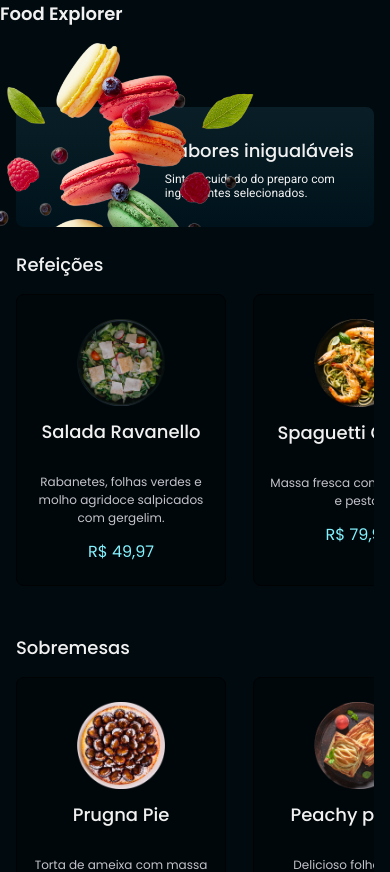
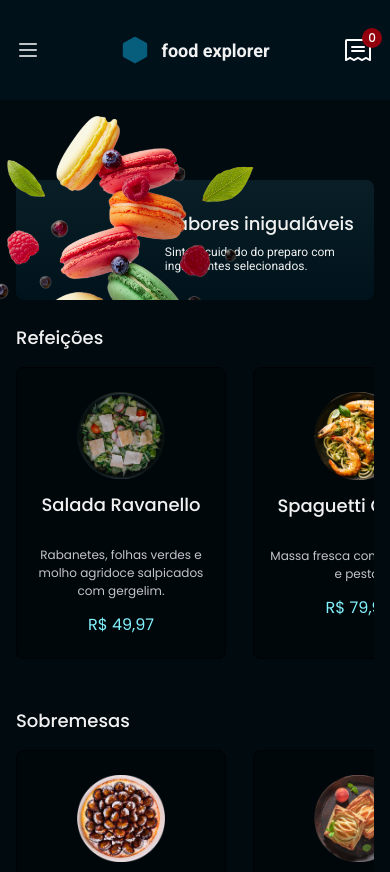
Before and after one commit to Carlosalexandree/foodexplorer, a React (Vite) app: page / in a window 390 px wide. Shown: the top 872 px of the page. Built offline with nearby package versions, Linux system fonts and the light colour scheme.

Commit message:
feat: add responsive header with mobile layout

```diff
--- a/package.json
+++ b/package.json
@@ -10,6 +10,7 @@
     "preview": "vite preview"
   },
   "dependencies": {
+    "@phosphor-icons/react": "^2.1.10",
     "react": "^18.2.0",
     "react-dom": "^18.2.0",
     "styled-components": "^6.1.8"
--- /dev/null
+++ b/src/components/Header/index.jsx
@@ -0,0 +1,44 @@
+import {
+  Hexagon,
+  List,
+  MagnifyingGlass,
+  Receipt,
+  SignOut,
+} from "@phosphor-icons/react";
+import { Container, Content } from "./styles";
+
+export function Header() {
+  return (
+    <Container>
+      <Content>
+        <button type="button" className="menu" aria-label="Abrir menu">
+          <List size={24} />
+        </button>
+
+        <div className="logo">
+          <Hexagon size={30} weight="fill" />
+          <h1>food explorer</h1>
+        </div>
+
+        <label className="search">
+          <MagnifyingGlass size={24} />
+          <input type="text" placeholder="Busque por pratos ou ingredientes" />
+        </label>
+
+        <button type="button" className="orders">
+          <Receipt size={24} />
+          Pedidos (0)
+        </button>
+
+        <button type="button" className="cart" aria-label="Pedidos">
+          <Receipt size={32} />
+          <span>0</span>
+        </button>
+
+        <button type="button" className="signout" aria-label="Sair">
+          <SignOut size={22} />
+        </button>
+      </Content>
+    </Container>
+  );
+}
--- /dev/null
+++ b/src/components/Header/styles.js
@@ -0,0 +1,131 @@
+import styled from "styled-components";
+
+export const Container = styled.header`
+  width: 100%;
+  height: 6.25rem;
+  padding-inline: 1rem;
+  background: ${({ theme }) => theme.DARK.D600};
+
+  @media (${({ theme }) => theme.SCREENS.LG}) {
+    height: 104px;
+  }
+`;
+
+export const Content = styled.div`
+  display: grid;
+  grid-template-columns: 1fr auto 1fr;
+  align-items: center;
+  max-width: 70rem;
+  height: 100%;
+  margin-inline: auto;
+
+  button {
+    display: flex;
+    align-items: center;
+    background: none;
+    border: none;
+    color: ${({ theme }) => theme.LIGHT.L100};
+  }
+
+  .menu {
+    justify-self: start;
+  }
+
+  .logo {
+    display: flex;
+    align-items: center;
+    gap: 11px;
+
+    svg {
+      color: ${({ theme }) => theme.COLORS.CAKE_100};
+    }
+
+    h1 {
+      font-family: "Roboto", sans-serif;
+      font-size: 1.125rem;
+      font-weight: 700;
+      white-space: nowrap;
+    }
+  }
+
+  .cart {
+    position: relative;
+    justify-self: end;
+
+    span {
+      position: absolute;
+      top: -6px;
+      right: -8px;
+      display: flex;
+      align-items: center;
+      justify-content: center;
+      width: 1.25rem;
+      height: 1.25rem;
+      border-radius: 50%;
+      background: ${({ theme }) => theme.COLORS.TOMATO_200};
+      font-size: 0.75rem;
+      font-weight: 500;
+    }
+  }
+
+  .search,
+  .orders,
+  .signout {
+    display: none;
+  }
+
+  @media (${({ theme }) => theme.SCREENS.LG}) {
+    display: flex;
+    gap: 2rem;
+
+    .menu,
+    .cart {
+      display: none;
+    }
+
+    .logo h1 {
+      font-size: 1.5rem;
+    }
+
+    .search {
+      display: flex;
+      flex: 1;
+      align-items: center;
+      gap: 14px;
+      height: 3rem;
+      padding: 0 14px;
+      border-radius: 5px;
+      background: ${({ theme }) => theme.DARK.D900};
+      color: ${({ theme }) => theme.LIGHT.L500};
+
+      input {
+        flex: 1;
+        height: 100%;
+        background: transparent;
+        color: ${({ theme }) => theme.LIGHT.L100};
+        font-family: "Roboto", sans-serif;
+        font-size: 1rem;
+      }
+
+      input::placeholder {
+        color: ${({ theme }) => theme.LIGHT.L500};
+      }
+    }
+
+    .orders {
+      display: flex;
+      justify-content: center;
+      gap: 10px;
+      width: 13.5rem;
+      height: 3.5rem;
+      border-radius: 5px;
+      background: ${({ theme }) => theme.COLORS.TOMATO_100};
+      font-size: 0.875rem;
+      font-weight: 500;
+    }
+
+    .signout {
+      display: flex;
+    }
+  }
+`;
--- a/src/pages/Details/Home/index.jsx
+++ b/src/pages/Details/Home/index.jsx
@@ -4,6 +4,7 @@ import { Container } from "./styles";
 import React from "react";
 import { Footer } from "../../../components/Footer";
 import Carousel from "../../../components/Carousel";
+import { Header } from "../../../components/Header";
 
 export function Home() {
   const refeicoes = dishes.filter((dish) => dish.category === "refeicoes");
@@ -12,9 +13,7 @@ export function Home() {
 
   return (
     <Container>
-      <div>
-        <h1>Food Explorer</h1>
-      </div>
+      <Header />
 
       <hgroup>
         <div className="bg">
```
Also changed, not shown: 1 other file (tests, documents, lock files or other folders).
